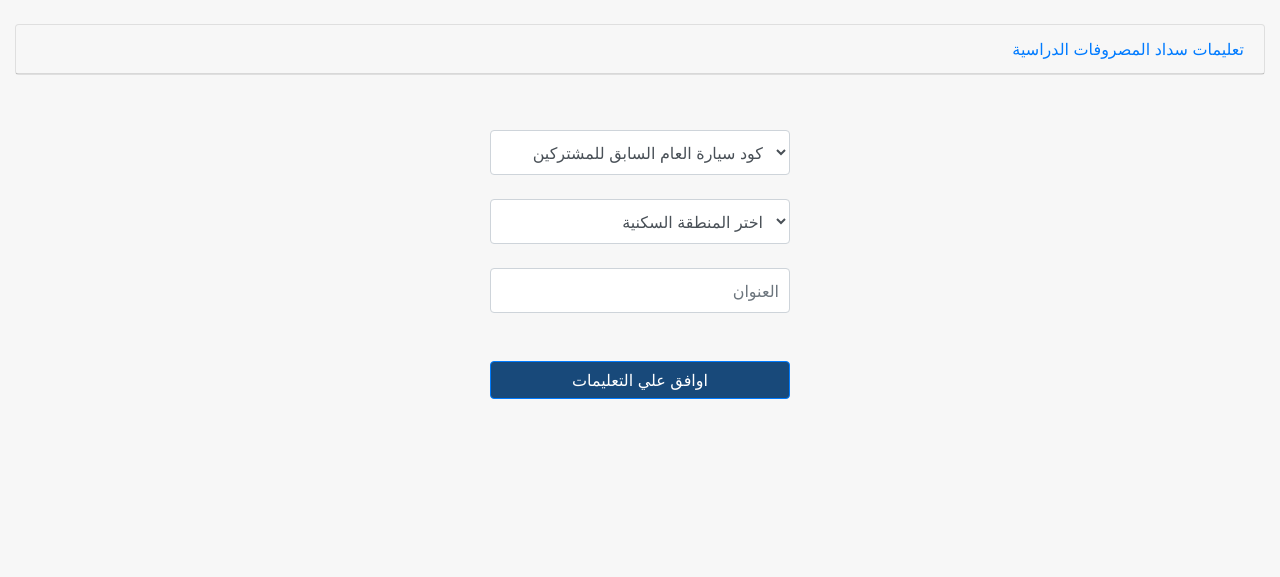
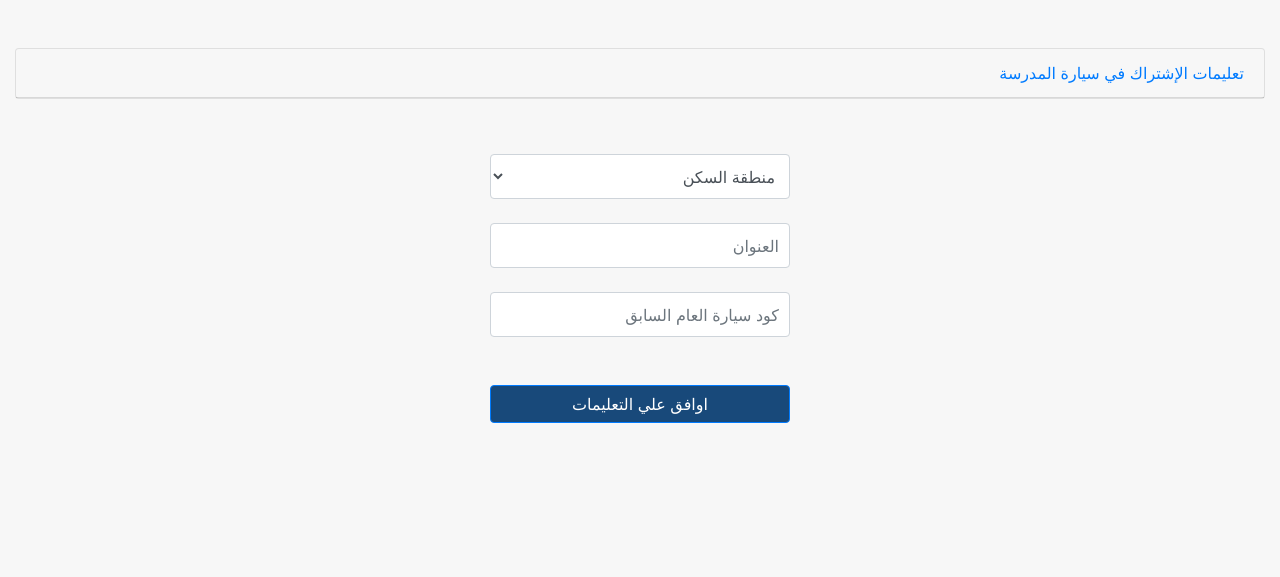
Before and after one commit to veermos/mfis, a Django app: page /fee/agreement/ in a window 1280 px wide. Shown: the part 78-655 px from the top of the page. Run offline with Django 3.2, Linux system fonts and the light colour scheme; parts of the project's set-up code (start-up, migrations or seed data) failed here and were passed over; some libraries are stand-ins or nearby versions.

Commit message:
make some tasks

```diff
--- a/fees/templates/fees/agreement.html
+++ b/fees/templates/fees/agreement.html
@@ -9,11 +9,11 @@
 
   <br>
 	<div class="row">
-		<div class="col-md-12 ml-auto text-right">
+		<div class="col-md-12 ml-auto text-right mt-4">
 			<div id="card-434025">
 				<div class="card">
 					<div class="card-header">
-						 <a class="card-link collapsed" data-toggle="collapse" data-parent="#card-434025" href="#card-element-708669">تعليمات سداد المصروفات الدراسية</a>
+						 <a class="card-link collapsed" data-toggle="collapse" data-parent="#card-434025" href="#card-element-708669">تعليمات الإشتراك في سيارة المدرسة</a>
 					</div>
 					<div id="card-element-708669" class="collapse">
 						<div class="card-body">
@@ -34,27 +34,11 @@
 
           <form method="POST" class="form-signin">
               {% csrf_token %}
-              <!-- <div class="form-group"> -->
-                <!-- {{ form.kind }} -->
-                  <!-- <label for="old_bus" class="mt-3">: كود باص العام السابق إن وجد</label> -->
+
                   <br>
-                    <select name="old_bus" class="form-control" style="text-right;" id="id_old_bus">
-                      <option value="" selected="">كود سيارة العام السابق للمشتركين</option>
-                      <option value="1001">1001</option>
-                      <option value="1002">1002</option>
-                      <option value="1003">1003</option>
-                      <option value="1004">1004</option>
-                      <option value="1005">1005</option>
-                      <option value="1006">1006</option>
-                      <option value="1007">1007</option>
-                      <option value="1008">1008</option>
-                      <option value="1009">1009</option>
-                      <option value="1010">1010</option>
 
-                    </select>
-                <br>
-                  <select name="living_area" class="form-control" id="id_living_area" required="">
-                    <option value="" selected="">اختر المنطقة السكنية</option>
+                  <select dir="rtl" name="living_area" class="form-control" id="id_living_area" required="">
+                    <option value="" selected="">منطقة السكن</option>
                     <option value="النزهة الجديدة">النزهة الجديدة</option>
                     <option value="شيراتون">شيراتون</option>
                     <option value="مصر الجديدة">مصر الجديدة</option>
@@ -73,14 +57,11 @@
 
 
                   </select>
-              <!-- </div> -->
-              <!-- <div class="form-group"> -->
-                <!-- {{ form.bank_account }} -->
-                  <!-- <label for="address">: العنوان</label> -->
+
                   <br>
                     <input type="text" name="address" class="form-control" placeholder="العنوان" maxlength="50" id="id_address" required="">
-              <!-- </div> -->
-
+              <br>
+              <input type="text" name="old_bus" class="form-control" placeholder="كود سيارة العام السابق" maxlength="3" id="id_old_bus">
               <button type="submit" class="btn btn-block btn-primary mt-5 cib">اوافق علي التعليمات</button>
 
           </form>
--- a/fees/views.py
+++ b/fees/views.py
@@ -103,4 +103,4 @@ def agreement(request):
                     # tell user when error hapen
                     return render(request, 'fees/agreement.html', {'form':FeesForm(),'error':'برجاء مراجعة البيانات'})
         else:
-            return render(request, 'fees/agreement.html', {'form':FeesForm(),'error':'لتعديل البيانات يجب التواصل مع ادارة تشغيل الباصات'})
+            return render(request, 'fees/agreement.html', {'form':FeesForm(),'error':'لتعديل البيانات يجب التواصل مع إدارة تشغيل السيارات'})
--- a/student/templates/student/navbar.html
+++ b/student/templates/student/navbar.html
@@ -1,15 +1,15 @@
 {% load static %}
     <nav class="navbar  p-1 navbar-expand-md cib navbar-dark sticky-top ">
       <a href="#" class=" m-0"><img src="{% static '/images/logo.png '%}" height="70" alt="MFIS"></a>
-      <a class="navbar-brand m-0 ml-1" href="{% url 'home' %}">منارة الفاروق الإسلامية للغات</a>
+      <a class="navbar-brand m-0 ml-1" href="#">منارة الفاروق الإسلامية للغات</a>
       <button class="navbar-toggler navbar-toggler-right mr-1" type="button" data-toggle="collapse" data-target="#navb" aria-expanded="true">
         <span class="navbar-toggler-icon"></span>
       </button>
       <div id="navb" class="navbar-collapse collapse hide text-right">
         <ul class="navbar-nav ml-auto mr-2">
-                <!-- {% url 'profile' as profile_url %}
-                  and request.get_full_path != profile_url -->
+                {% url 'profile' as profile_url1 %}
                 {% if user.is_authenticated %}
+                {% if request.get_full_path != profile_url1 or  request.get_full_path == profile_url1 and user.father_mobile != "" %}
                 <li class="nav-item">
                   <li class="nav-item active">
                     <a class="nav-link" href="{% url 'dashboard' %}">إستعلام مصروفات</a>
@@ -31,6 +31,7 @@
                       </form>
                   </li>
                   {% endif %}
+                  {% endif %}
         </ul>
       </div>
     </nav>
```
Also changed, not shown: fees/templates/fees/addfees.html (+10 -27 lines), student/templates/student/password_change.html (+4 -3 lines), student/templates/student/profile.html (+11 -38 lines).
